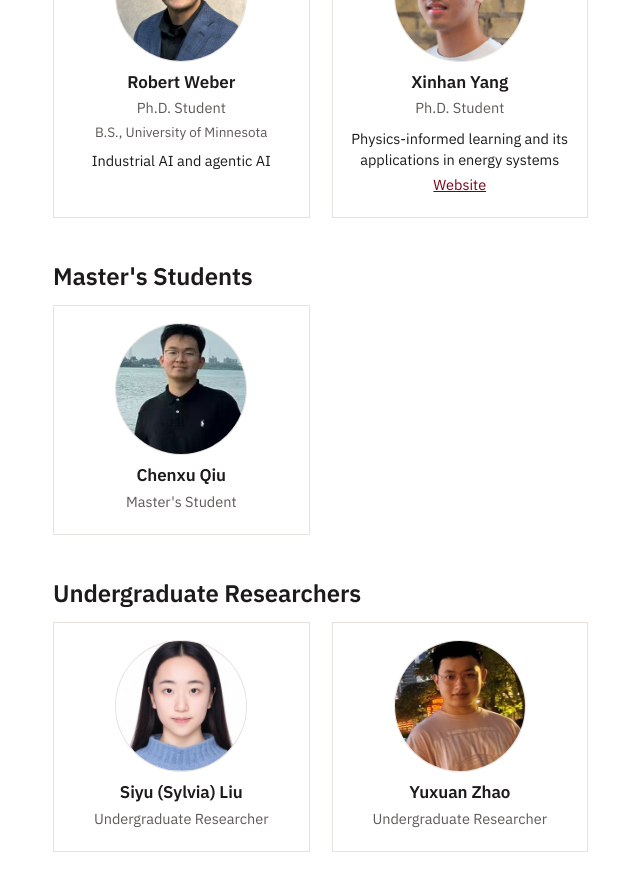
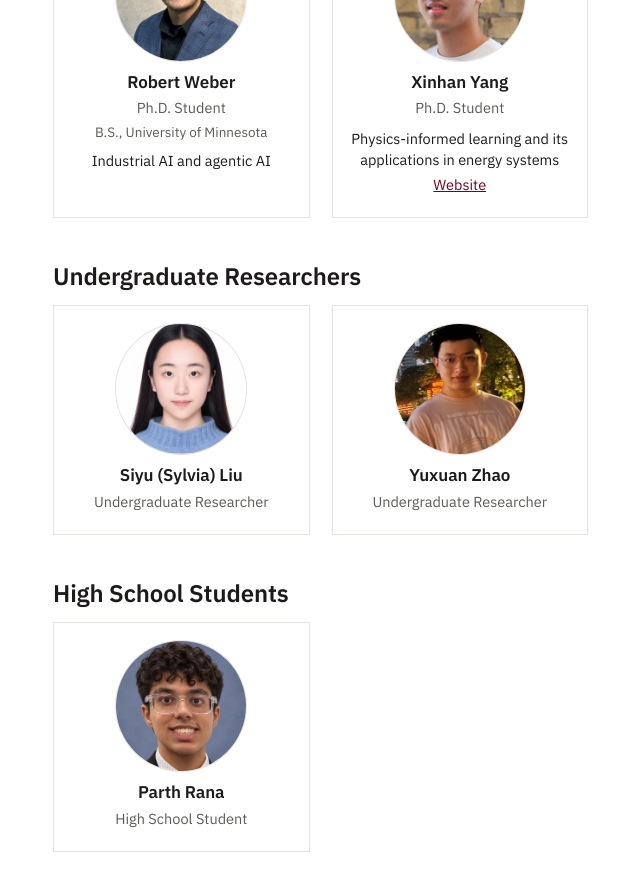
Before and after one commit to Mou-group-UMN/mou-group-umn.github.io, a Jekyll site: the page built from people.html, in a window 1280 px wide and 900 px high, scrolled down 1212 px. Shown: the top 891 px of the window, without its empty margins (41-681 px from the left). Built offline with Jekyll 4.4.1, drawn with Linux system fonts in a browser that asks for light colours.

Commit message:
People: remove Chenxu Qiu
The Master's Students section is now empty and hidden. The web photo moves
out of the repo to materials/photos/chenxu-qiu-web-crop.jpg.

Co-Authored-By: Claude Opus 5.5 <noreply@anthropic.com>
Claude-Session: https://claude.ai/code/session_01XBj4b1asWe9EJC5WfSpYSG

```diff
--- a/_data/people.yml
+++ b/_data/people.yml
@@ -25,8 +25,7 @@ phd:
   - {name: Zhiping Li, role: Ph.D. Student, photo: zhiping-li.jpg, edu: ["B.S. and M.S., Fudan University"], research: "Current project: surrogate-model bilevel optimization for sensor placement, mixed-integer programming"}
   - {name: Robert Weber, role: Ph.D. Student, photo: robert-weber.jpg, edu: ["B.S., University of Minnesota"], research: Industrial AI and agentic AI}
   - {name: Xinhan Yang, role: Ph.D. Student, photo: xinhan-yang.jpg, web: "https://cse.umn.edu/isye/xinhan-yang", research: Physics-informed learning and its applications in energy systems}
-masters:
-  - {name: Chenxu Qiu, role: "Master's Student", photo: chenxu-qiu.jpg}
+masters: []
 undergrads:
   - {name: Siyu (Sylvia) Liu, role: Undergraduate Researcher, photo: siyu-liu.jpg}
   - {name: Yuxuan Zhao, role: Undergraduate Researcher, photo: yuxuan-zhao.jpg}
```
Also changed, not shown: assets/img/people/chenxu-qiu.jpg (deleted).
